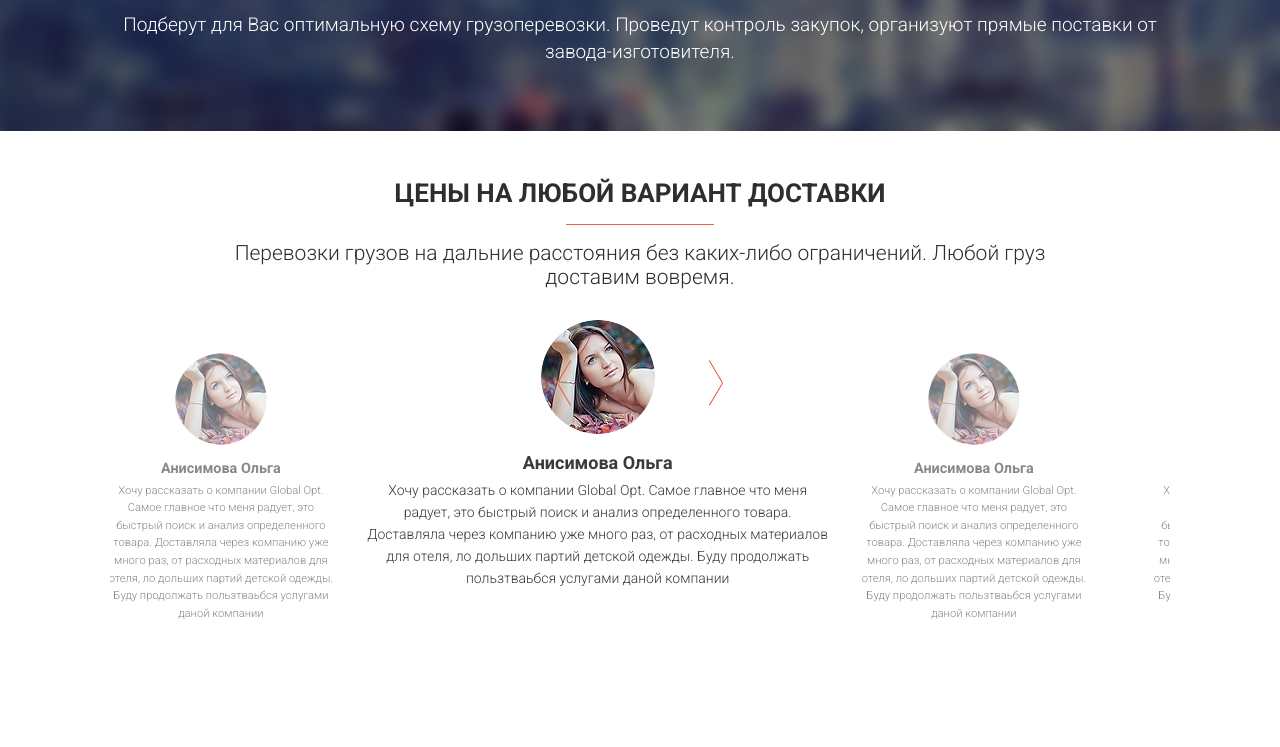
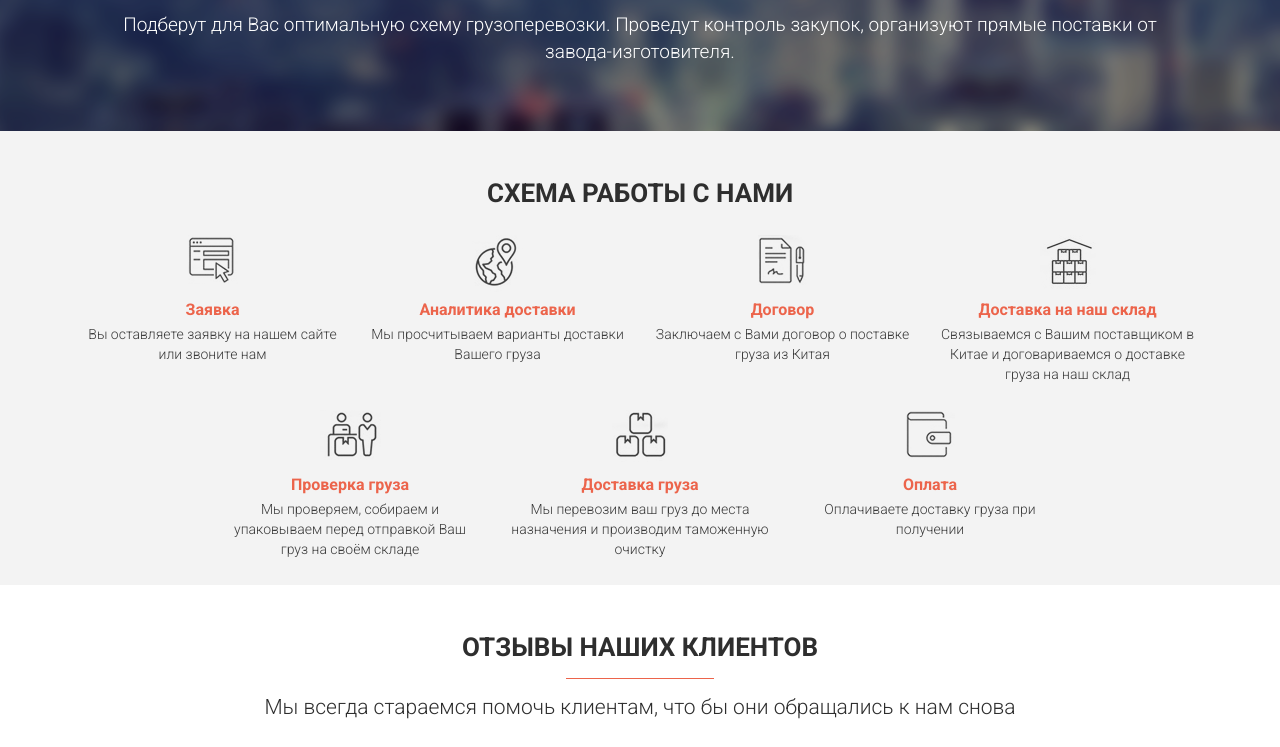
Before and after one commit to 111spartanec111/GlobalOpt, a website with bundled scripts: page src/index.html in a window 1280 px wide. Shown: the part 3460-4207 px from the top of the page. Built offline with nearby package versions, Linux system fonts and the light colour scheme; files whose address does not match are found by name.

Commit message:
+ scheme + slider

```diff
--- a/src/index.html
+++ b/src/index.html
@@ -349,11 +349,72 @@
     <div class="agent__subtitle">Подберут для Вас оптимальную схему грузоперевозки. Проведут контроль закупок, организуют прямые поставки от завода-изготовителя.</div>
 </section>
 
+<section class="scheme">
+    <div class="container">
+    <div class="title">Схема работы с нами</div>
+    <div class="scheme__wrapper_1">
+        <div class="scheme__item">
+            <div class="scheme__img">
+                <img src="icons/work-screen/ico1.png" alt="">
+            </div>
+            <div class="scheme__title">Заявка</div>
+            <div class="scheme__descr">Вы оставляете заявку на нашем сайте или звоните нам</div>
+        </div>
+        <div class="scheme__item">
+            <div class="scheme__img">
+                <img src="icons/work-screen/ico2.png" alt="">
+            </div>
+
+            <div class="scheme__title">Аналитика доставки</div>
+            <div class="scheme__descr">Мы просчитываем варианты доставки Вашего груза</div>
+        </div>
+        <div class="scheme__item">
+            <div class="scheme__img">
+                <img src="icons/work-screen/ico3.png" alt="">
+            </div>
+                <div class="scheme__title">Договор</div>
+            <div class="scheme__descr">Заключаем с Вами договор о поставке груза из Китая</div>
+        </div>
+        <div class="scheme__item">
+            <div class="scheme__img">
+                <img src="icons/work-screen/ico4.png" alt="">
+            </div>
+            <div class="scheme__title">Доставка на наш склад</div>
+            <div class="scheme__descr">Связываемся с Вашим поставщиком в Китае и договариваемся о доставке груза на наш склад</div>
+        </div>
+
+    </div>
+    <div class="scheme__wrapper_2">
+        <div class="scheme__item">
+            <div class="scheme__img">
+                <img src="icons/work-screen/ico5.png" alt="">
+            </div>
+            <div class="scheme__title">Проверка груза</div>
+            <div class="scheme__descr">Мы проверяем, собираем и упаковываем перед отправкой Ваш груз на своём складе</div>
+        </div>
+        <div class="scheme__item">
+            <div class="scheme__img">
+                <img src="icons/work-screen/ico6.png" alt="">
+            </div>
+            <div class="scheme__title">Доставка груза</div>
+            <div class="scheme__descr">Мы перевозим ваш груз до места назначения и производим таможенную очистку</div>
+        </div>
+        <div class="scheme__item">
+            <div class="scheme__img">
+                <img src="icons/work-screen/ico7.png" alt="">
+            </div>
+            <div class="scheme__title">Оплата</div>
+            <div class="scheme__descr">Оплачиваете доставку груза при получении</div>
+        </div>
+    </div>
+</div>
+</section>
+
 <section class="feedback">
     <div class="container">
-        <div class="title">Цены на любой вариант доставки</div>
+        <div class="title">Отзывы наших клиентов</div>
         <div class="line"></div>
-        <div class="subtitle">Перевозки грузов на дальние расстояния без каких-либо ограничений. Любой груз доставим вовремя.</div>
+        <div class="subtitle">Мы всегда стараемся помочь клиентам, что бы они обращались к нам снова</div>
     </div>
 
     <div class="wrapper">
--- /dev/null
+++ b/src/sass/blocks/_scheme.scss
@@ -0,0 +1,38 @@
+.scheme {
+    min-height: 454px;
+    padding-top: 51px;
+    background-color: #f3f3f3;
+    &__wrapper_1 {
+        display: flex;
+        justify-content: space-between;
+        margin-top: 30px;
+    }
+    &__wrapper_2 {
+        display: flex;
+        justify-content: center;
+        margin-top: 26px;
+    }
+    &__item {
+        text-align: center;
+        align-items: center;
+        width: 260px;
+        margin: 0 15px;
+    }
+    &__title {
+        margin-top: 8px;
+        font-size: 16px;
+        line-height: 20px;
+        font-weight: 700;
+        color: $main-color;
+    }
+    &__descr {
+        margin-top: 4px;
+        line-height: 20px;
+        font-size: 14px;
+        font-weight: 300;
+        color: #3a3a3a;
+    }
+    &__img {
+        min-height: 57px;
+    }
+}
--- a/src/sass/blocks/_slider.scss
+++ b/src/sass/blocks/_slider.scss
@@ -33,8 +33,8 @@
 
 /* Слайд */
 .slick-slide{
-	transform: scale(0.8);
-	opacity: 0.6;
+	transform: scale(0.6);
+	opacity: 0.3;
 	transition: all 0.3s ease-in;
 	outline: none;
 	border: none;
--- a/src/sass/style.scss
+++ b/src/sass/style.scss
@@ -26,6 +26,7 @@
 @import "blocks/catalog";
 @import "blocks/manager";
 @import "blocks/slider";
+@import "blocks/scheme";
 
 @import "blocks/pageup";
 
```
Also changed, not shown: dist/css/style.min.css, dist/icons/work-screen/ico1.png (added), dist/icons/work-screen/ico2.png (added), dist/icons/work-screen/ico3.png (added), dist/icons/work-screen/ico4.png (added), dist/icons/work-screen/ico5.png (added), dist/icons/work-screen/ico6.png (added), dist/icons/work-screen/ico7.png (added), dist/index.html, src/css/style.min.css, src/icons/work-screen/ico1.png (added), src/icons/work-screen/ico2.png (added), src/icons/work-screen/ico3.png (added), src/icons/work-screen/ico4.png (added), 3 more files.
